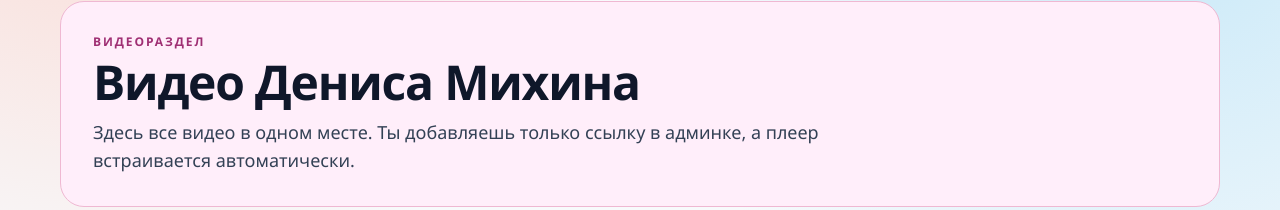
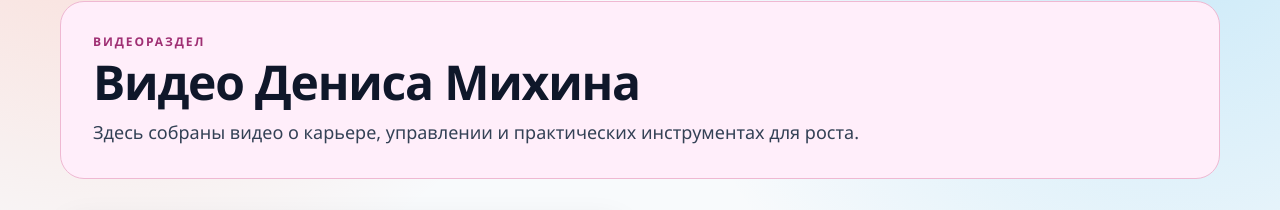
Before and after one commit to digitalmikhin-code/denis-journal, a Next.js app: page /videos in a window 1280 px wide. Shown: the part 201-411 px from the top of the page. Built offline with nearby package versions, Linux system fonts and the light colour scheme; no server answers; grey boxes are pictures that could not be loaded.

Commit message:
remove admin-facing hint from public videos page

```diff
--- a/app/videos/page.tsx
+++ b/app/videos/page.tsx
@@ -34,8 +34,7 @@ export default function VideosPage(): JSX.Element {
           Видео Дениса Михина
         </h1>
         <p className="mt-3 max-w-3xl text-lg text-slate-700">
-          Здесь все видео в одном месте. Ты добавляешь только ссылку в админке, а плеер
-          встраивается автоматически.
+          Здесь собраны видео о карьере, управлении и практических инструментах для роста.
         </p>
       </section>
 
```
